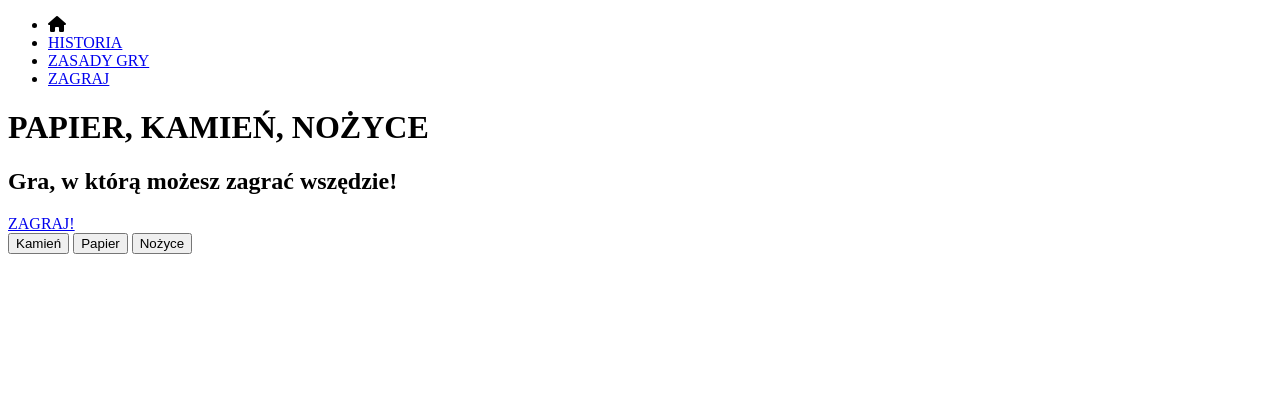
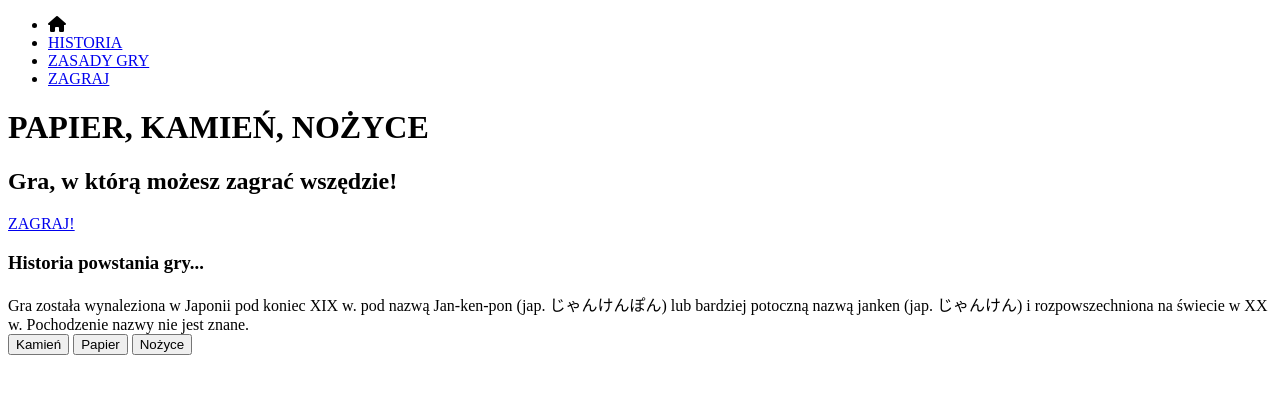
Before and after one commit to KamilKorczek/javascript-prework, a website: page index.html in a window 1280 px wide. Drawn offline with Linux system fonts and the light colour scheme; a web font is replaced by a local one.

Commit message:
Add a game-history section

```diff
--- a/index.html
+++ b/index.html
@@ -34,6 +34,16 @@
 			<a href="#game" class="btn">ZAGRAJ!</a>
 		</div>
 	</header>
+	<section class="Game-history" id="game-history">
+		<div class="container">
+			<h3>Historia powstania gry...</h3>
+			<div class="text">
+				<a>Gra została wynaleziona w Japonii pod koniec XIX w. pod nazwą Jan-ken-pon (jap. じゃんけんぽん)
+				lub bardziej potoczną nazwą janken (jap. じゃんけん) i rozpowszechniona na świecie w XX w.
+				Pochodzenie nazwy nie jest znane.</a>
+			</div>
+		</div>
+	</section>
 	<div class="container">
 		<div id="buttons">
 			<button type="button" id="button-rock">Kamień</button>
```
